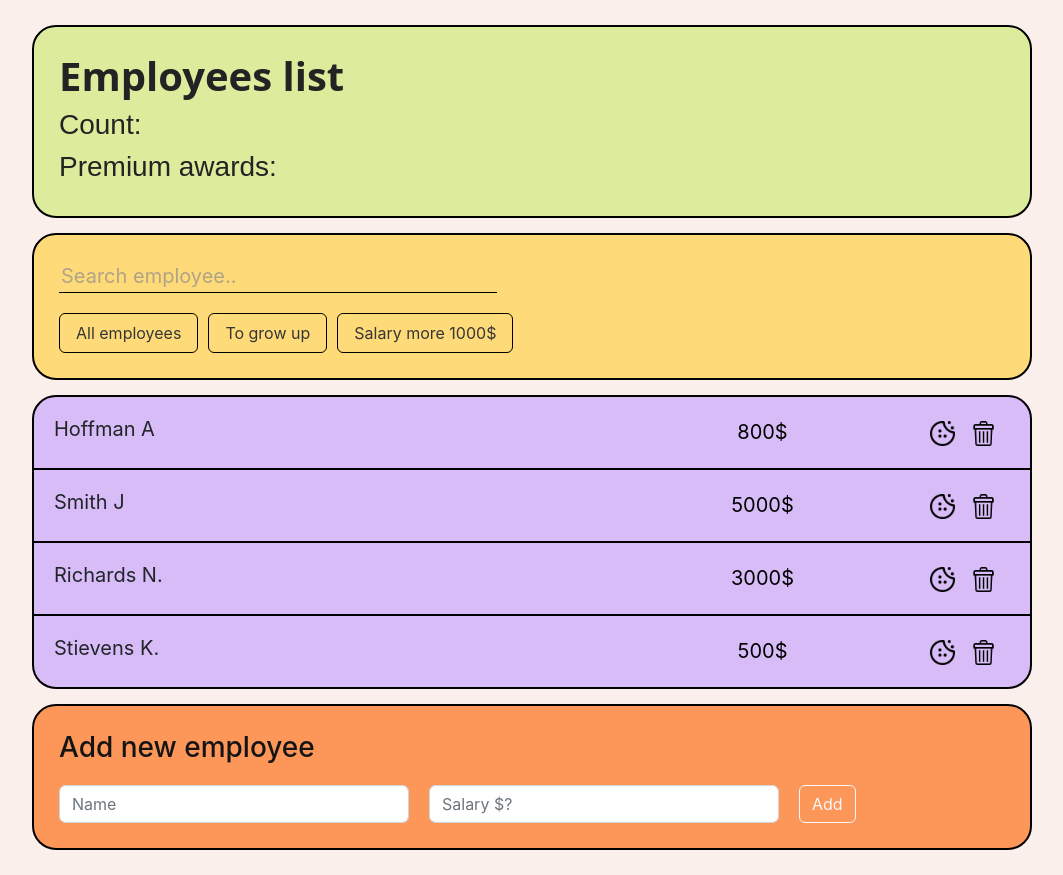
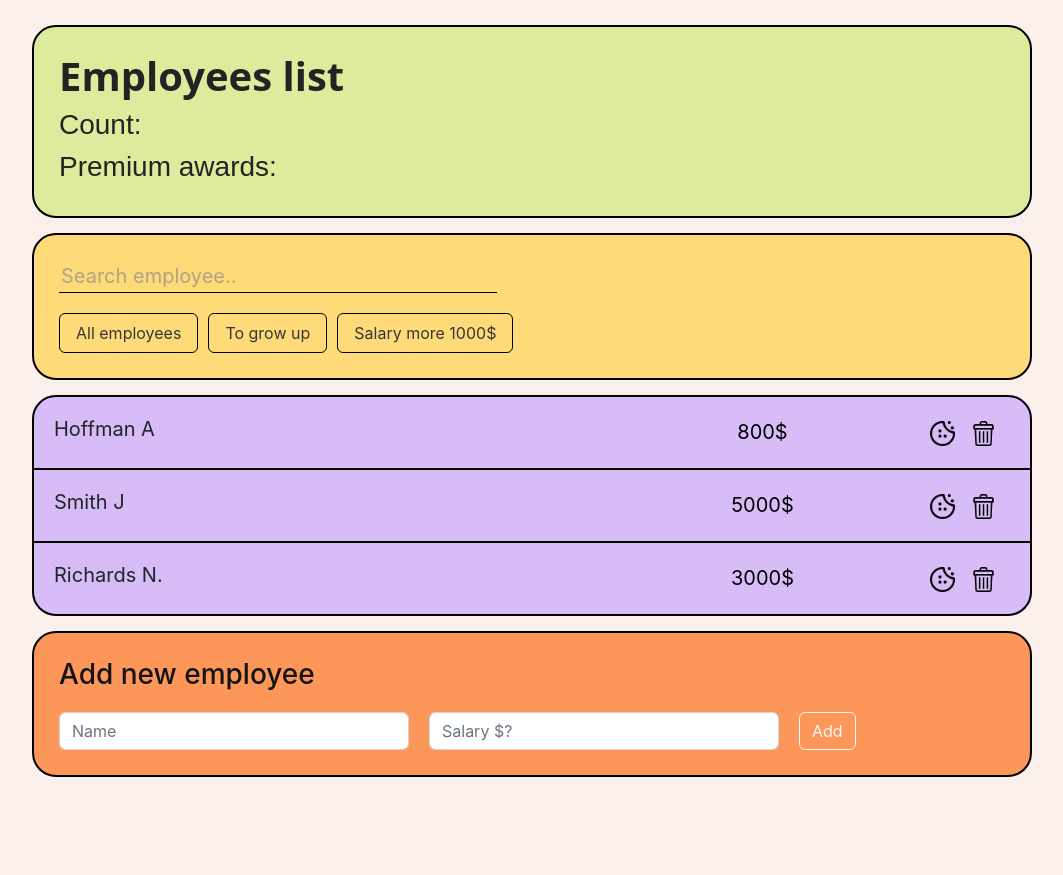
Before and after one commit to artem773/employees_list, a React (Create React App) app: page / in a window 1280 px wide. Shown: the whole page, without its empty margins (108-1171 px from the left). After the commit the page ends 802 px from the top, so only its background shows below. Built offline with nearby package versions, Linux system fonts and the light colour scheme.

Commit message:
we can add new employee with function addItem

```diff
--- a/src/components/app/app.jsx
+++ b/src/components/app/app.jsx
@@ -8,63 +8,45 @@ import EmployeesAddForm from '../employers-add-form/employees-add-form';
 
 import './app.css';
 
+//використовуємо класи коли нам треба буде динамиічно змінювати елементи на сторінці
 class App extends Component {
-    constructor(props){
+    constructor(props) {
         super(props);
         this.state = {
             data: [
                 { name: "Hoffman A", salary: "800", increase: false, id: 1 },
                 { name: "Smith J", salary: "5000", increase: true, id: 2 },
                 { name: "Richards N.", salary: "3000", increase: false, id: 3 },
-                { name: "Stievens K.", salary: "500", increase: false, id: 4 }
             ]
         }
         this.maxId = 5;
     }
 
-    deleteItem = (id) => {
-        this.setState(({data}) => {
-
-            //создаем новий массів data но у же без того обьекта что ми удаляем
-            //const index = data.findIndex(elem => elem.id === id); //находім елемент із масіва по індексу которий содежіт id (унікальний ідентефікатор)
-            //сложний способ
-            // const before = data.slice(0, index);
-            // const after = data.slice(index + 1);
-            // const newArr = [...before, ...after];
-            //легкій способ - filter()
-            return{
+    deleteItem = (id) => { //удаляєм працівника
+        this.setState(({ data }) => {
+            return {
                 data: data.filter(item => item.id !== id)
             }
         })
     }
 
-    addItem = (name, salary) => { //добавляем нового пользователя
+    addItem = (name, salary) => { //добавляємо нового працівника
         const newItem = {
             name,
             salary,
             increase: false,
             id: this.maxId++
         }
-        this.setState(({data}) => {
-            const newArr = [...data, newItem];
+        this.setState(({ data }) => {
+            const newData = [...data, newItem];
             return {
-                data: newArr
+                data: newData
             }
-        });
+        })
     }
 
-    onToggleProp = (id, prop) => {
-        this.setState(({data}) => ({
-            data: data.map(item => {
-                if (item.id === id) {
-                    return {...item, [prop]: !item[prop]}
-                }
-                return item;
-            })
-        }))
-    }
-
-    render(){
+    render() {
+        const { data } = this.state;
 
         return (
             <div className="app">
@@ -76,10 +58,9 @@ class App extends Component {
                 </div>
 
                 <EmployersList
-                    data={this.state.data}
-                    onDelete={this.deleteItem}
-                    onToggleProp={this.onToggleProp} />
-                <EmployeesAddForm onAdd={this.addItem}/>
+                    data={data}
+                    onDelete={this.deleteItem} />
+                <EmployeesAddForm onAdd={this.addItem} />
             </div>
         );
     }
--- a/src/components/employers-add-form/employees-add-form.jsx
+++ b/src/components/employers-add-form/employees-add-form.jsx
@@ -2,7 +2,7 @@ import React, { Component } from 'react';
 import './employees-add-form.css';
 
 class EmployeesAddForm extends Component {
-    constructor(props){
+    constructor(props) {
         super(props);
         this.state = {
             name: '',
@@ -16,39 +16,28 @@ class EmployeesAddForm extends Component {
         })
     }
 
-    onSubmit = (e) => { //сабмітім нового пользователя
-        e.preventDefault();
-        if (this.state.name.length < 3 || !this.state.salary) return;
-        this.props.onAdd(this.state.name, this.state.salary);
-        this.setState({
-            name: '',
-            salary: ''
-        })
-    }
-
-    render(){
-        const {name, salary} = this.state;
+    render() {
+        const { name, salary } = this.state;
         return (
             <div className="app-add-form">
                 <h3>Add new employee</h3>
                 <form
-                    className="add-form d-flex"
-                    onSubmit = {this.onSubmit}>
+                    className="add-form d-flex">
                     <input type="text"
                         className="form-control new-post-label"
                         placeholder="Name"
                         name="name"
                         value={name}
-                        onChange={this.onValueChange}/>
+                        onChange={this.onValueChange} />
                     <input type="number"
                         className="form-control new-post-label"
                         placeholder="Salary $?"
                         name="salary"
                         value={salary}
-                        onChange={this.onValueChange}/>
+                        onChange={this.onValueChange} />
 
                     <button type="submit"
-                            className="btn btn-outline-light">Add</button>
+                        className="btn btn-outline-light">Add</button>
                 </form>
             </div>
         )
--- a/src/components/employers-list-item/employers-list-item.jsx
+++ b/src/components/employers-list-item/employers-list-item.jsx
@@ -51,7 +51,7 @@ class EmployeesListItem extends Component {
 
                     <button type="button"
                         className="btn-trash btn-sm "
-                        onClick={onDelete}>
+                        onClick={onDelete}> {/*визов знаходиця на employers list => app*/}
                         {/* <i className="fas fa-trash"></i> */}
                         <img src={Trash} alt="" />
                     </button>
```
